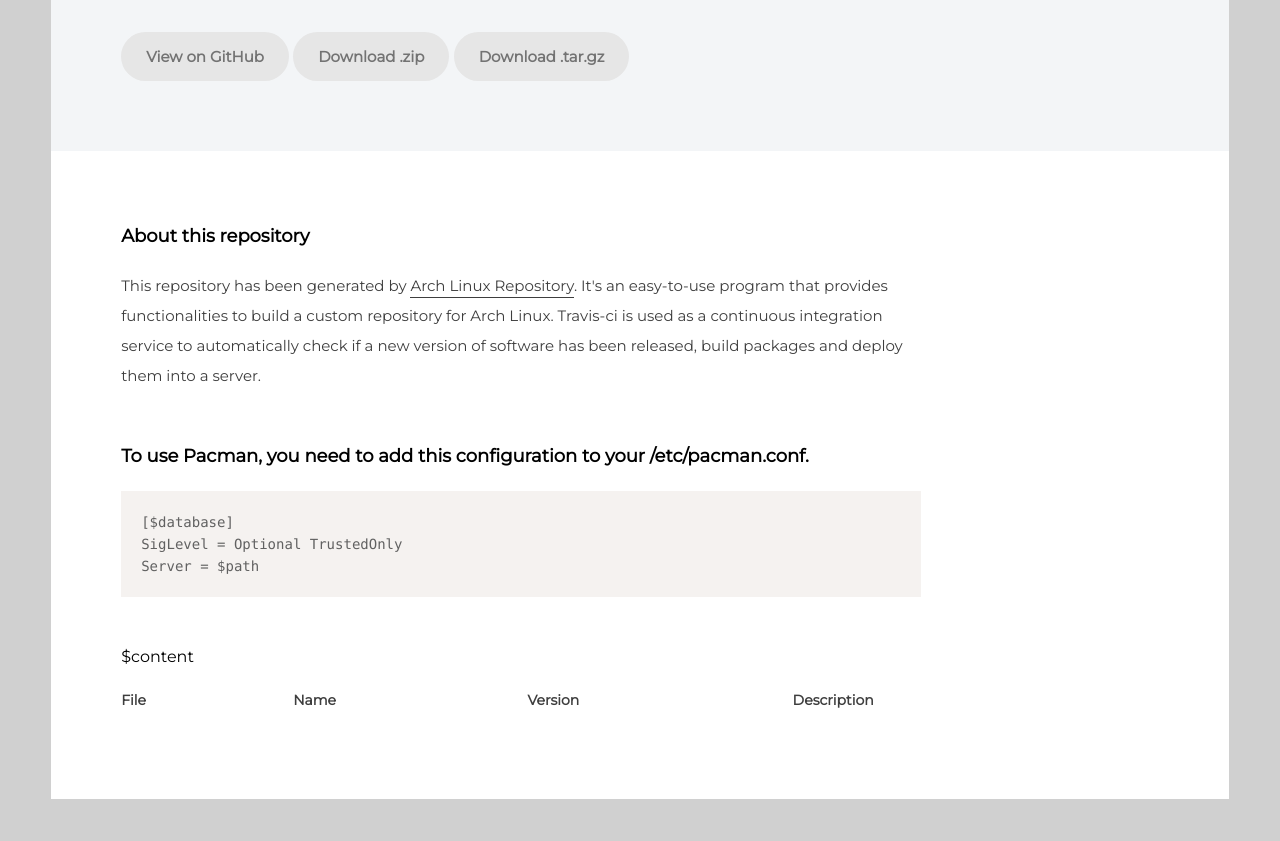
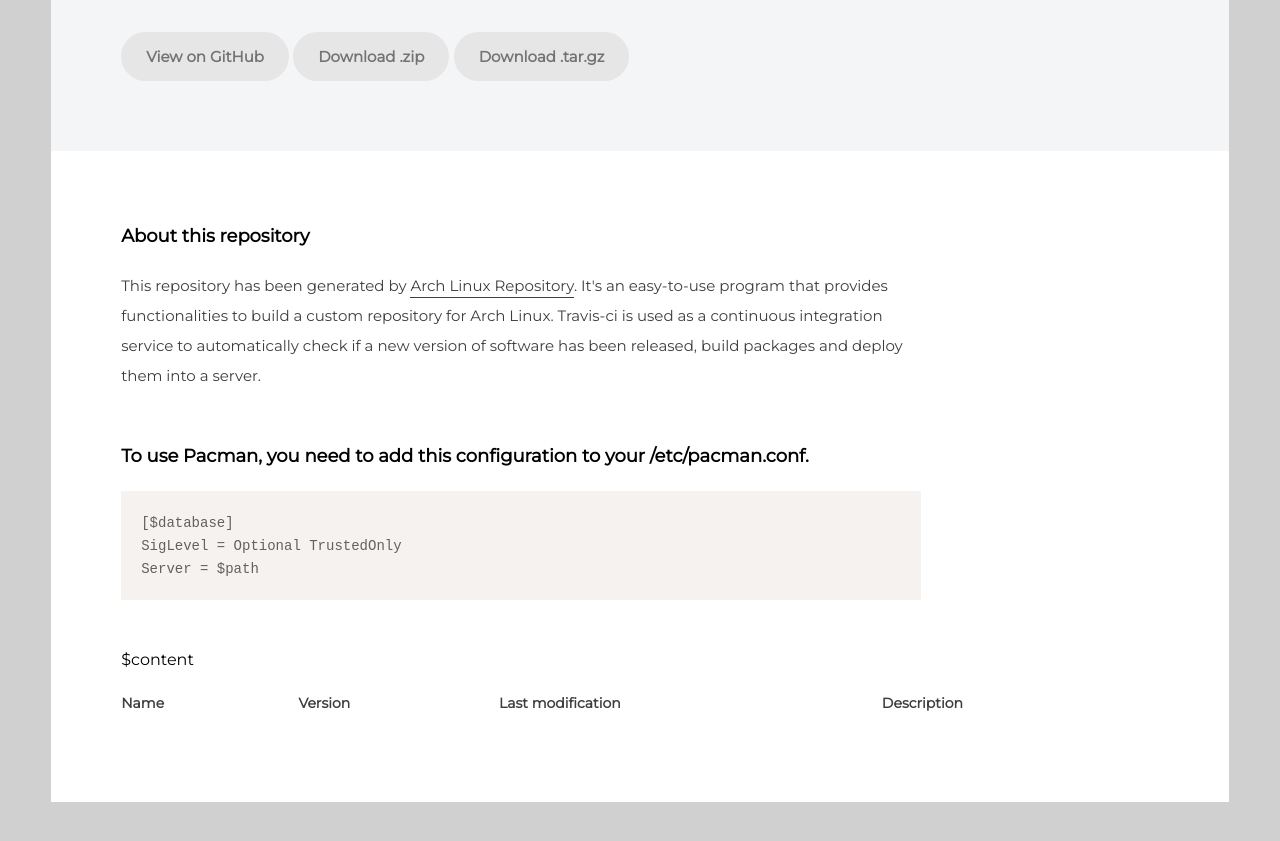
Before and after one commit to unix-development/build-ar, a website: page html/index.html in a window 1280 px wide. Shown: the part 243-1084 px from the top of the page. Drawn offline with Linux system fonts and the light colour scheme.

Commit message:
Html: Add last modification th into thead

```diff
--- a/html/index.html
+++ b/html/index.html
@@ -30,18 +30,18 @@
 
 			<div class="section">
 				<h2>To use Pacman, you need to add this configuration to your /etc/pacman.conf.</h2>
-				<pre>[$database]
+				<pre><code>[$database]
 SigLevel = Optional TrustedOnly
-Server = $path</pre>
+Server = $path</code></pre>
 			</div>
 
 			<div class="section">
 				<table cellspacing="0" cellpadding="0">
 					<thead>
 						<tr>
-							<th>File</th>
 							<th>Name</th>
 							<th>Version</th>
+							<th>Last modification</th>
 							<th>Description</th>
 						</tr>
 					</thead>
```
